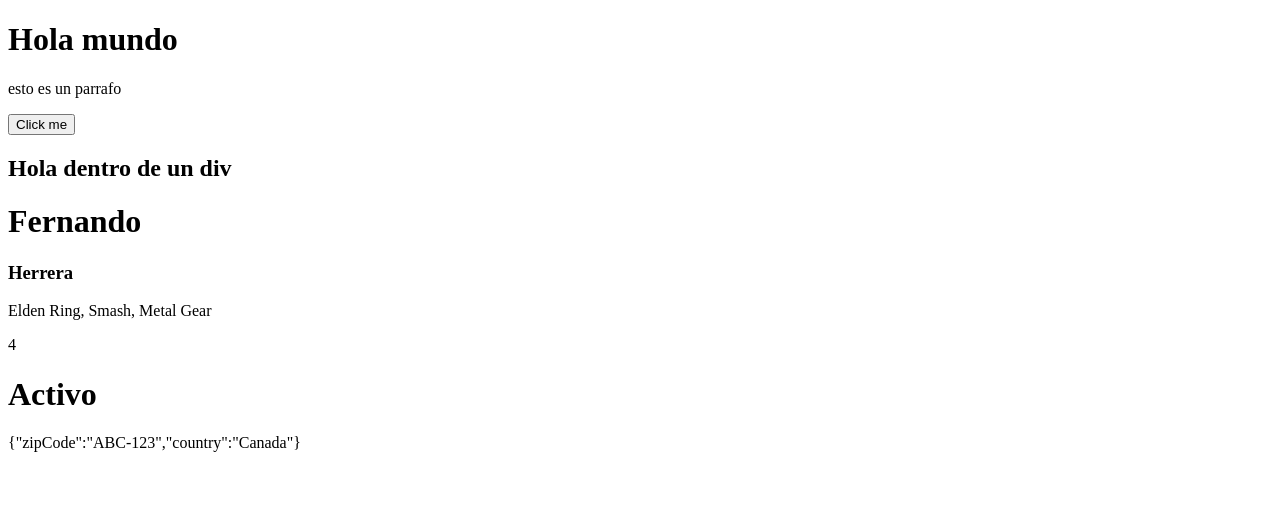
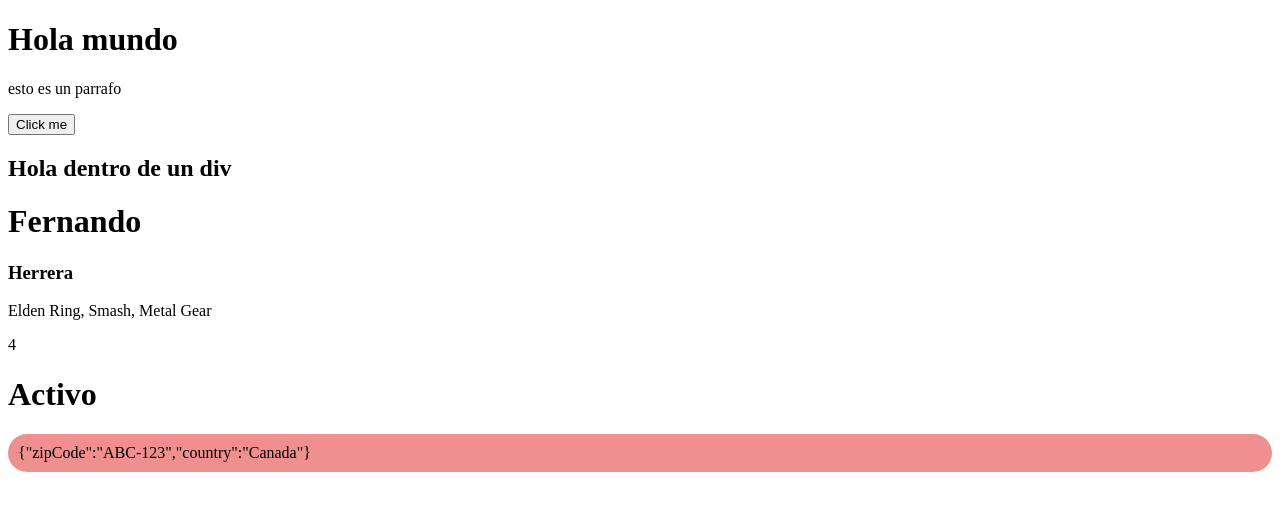
Before and after one commit to Ezeki3/first-steps, a React (Vite) app: page / in a window 1280 px wide. Shown: the top 510 px of the page. Built offline with nearby package versions, Linux system fonts and the light colour scheme.

Commit message:
colocar estilos de css

```diff
--- a/src/MyAwesomeApp.tsx
+++ b/src/MyAwesomeApp.tsx
@@ -1,3 +1,4 @@
+import type { CSSProperties } from "react";
 
 const firstaName = 'Fernando';
 const lastName = 'Herrera';
@@ -7,6 +8,12 @@
 const address = {
   zipCode: 'ABC-123',
   country: 'Canada'
+}
+
+const myStyles: CSSProperties = {
+  backgroundColor: '#f08f8f',
+  borderRadius: 20,
+  padding: 10,
 }
 
 export function MyAwesomeApp() {
@@ -22,7 +29,10 @@
 
       <h1>{isActive ? 'Activo' : 'No activo'} </h1>
 
-      <p>{JSON.stringify(address)}</p>
+      <p
+        style={myStyles}
+      >{JSON.stringify(address)}</p>
+
     </>
   )
 }
```
